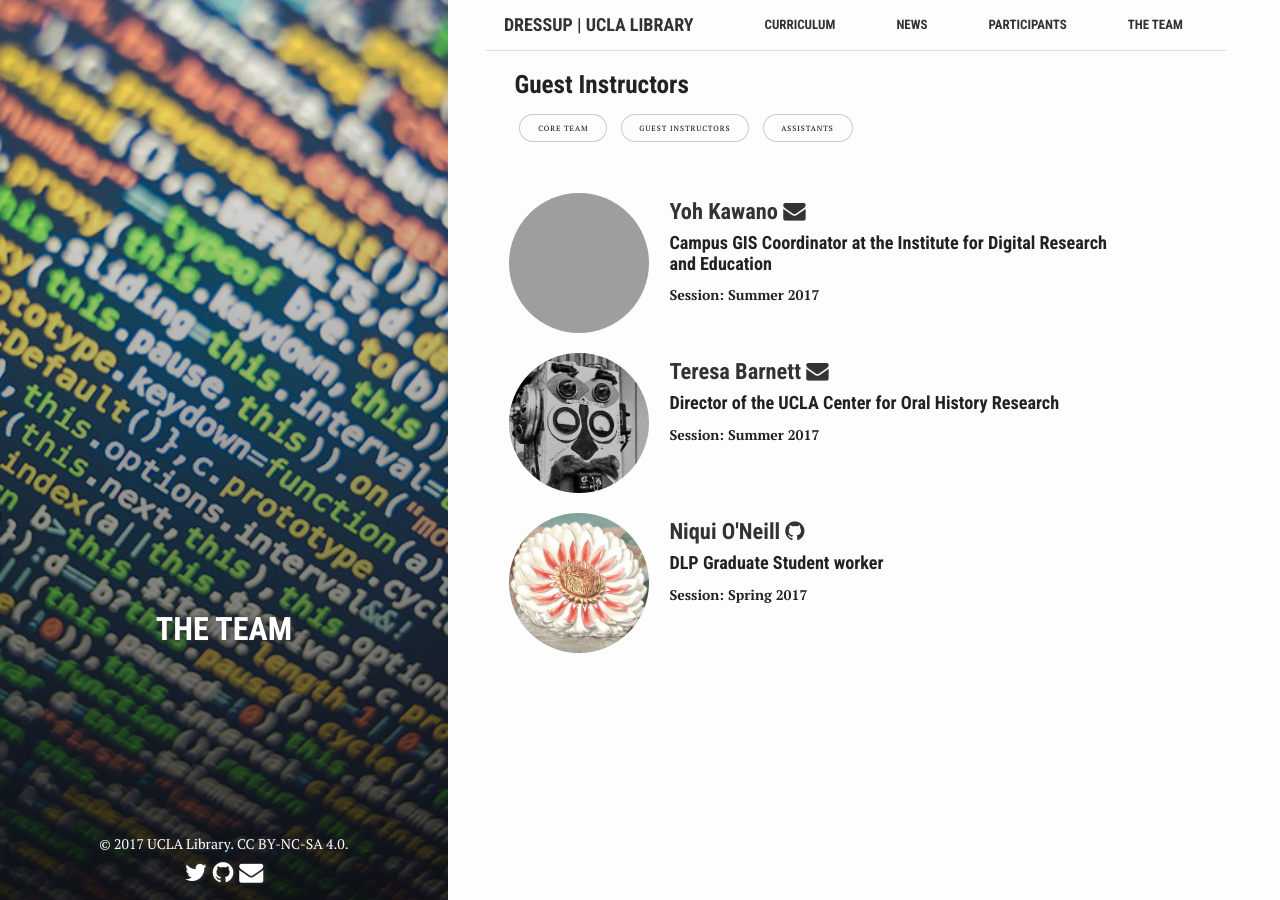
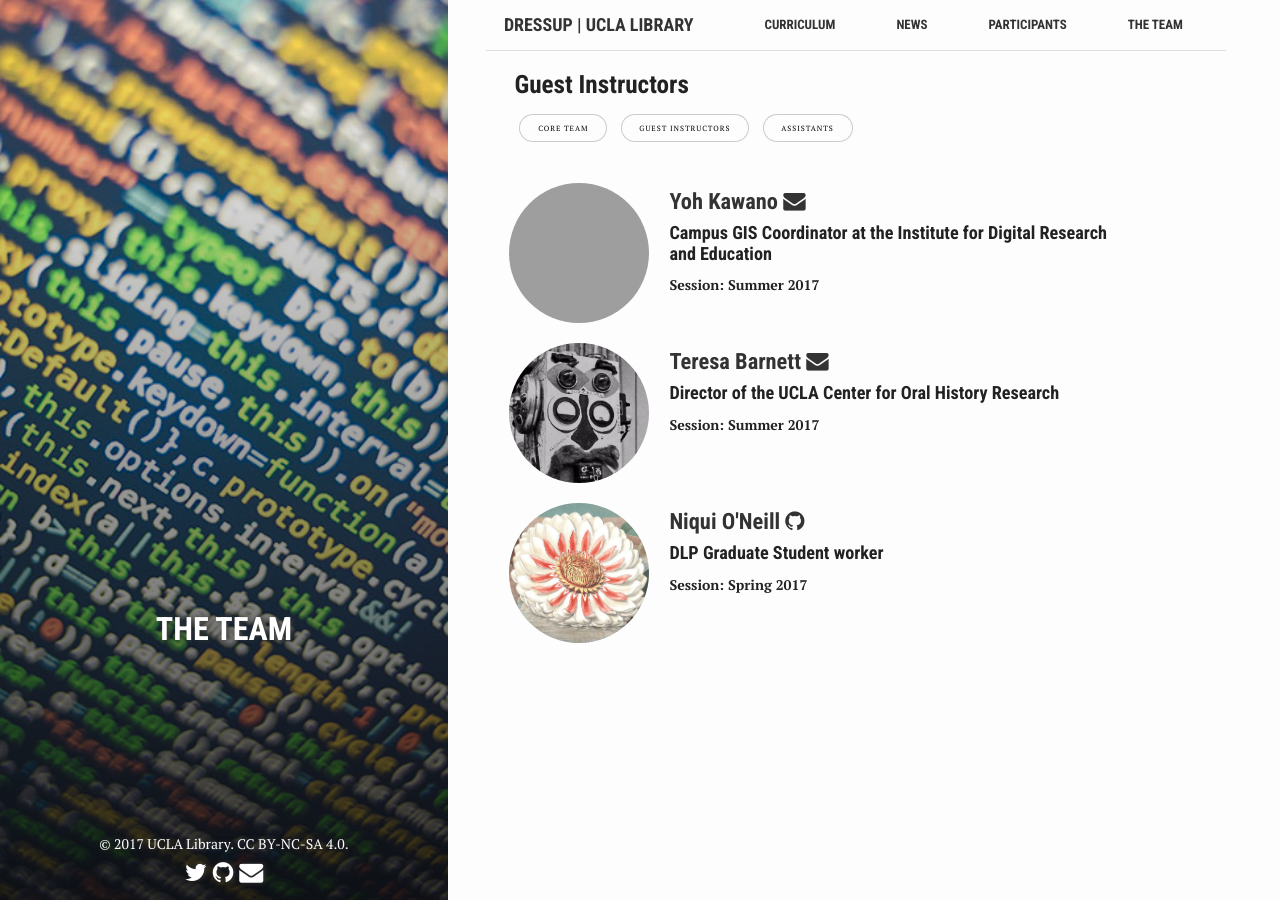
Before and after one commit to dnoneill/dressup-rebuild, a Jekyll site: the page built from _teamstatus/guest-instructor.md, in a window 1280 px wide. Built offline with Jekyll 4.4.1, drawn with Linux system fonts in a browser that asks for light colours; grey boxes are pictures that could not be loaded.

Commit message:
sort by date, remove extra spacing for assistants and guest instructor

```diff
--- a/_layouts/team.html
+++ b/_layouts/team.html
@@ -45,9 +45,8 @@
     </div>
     {% endif %}
     {% endfor %}
-    {{site.custom_sort}}
-    <h2 id="alumni-header"></h2>
-    {% assign alumnisort = site.people | sort: 'session' | reverse %}
+   {% if page.title != 'Guest Instructors' and page.title != 'Assistants' %} <h2 id="alumni-header"></h2> {% endif %}
+    {% assign alumnisort = site.people | sort: 'date' | reverse %}
     {% for person in alumnisort %}
     {% if person.role == status and person.status == 'alumni' or person.role != 'instructor' %}
     <script>
```
